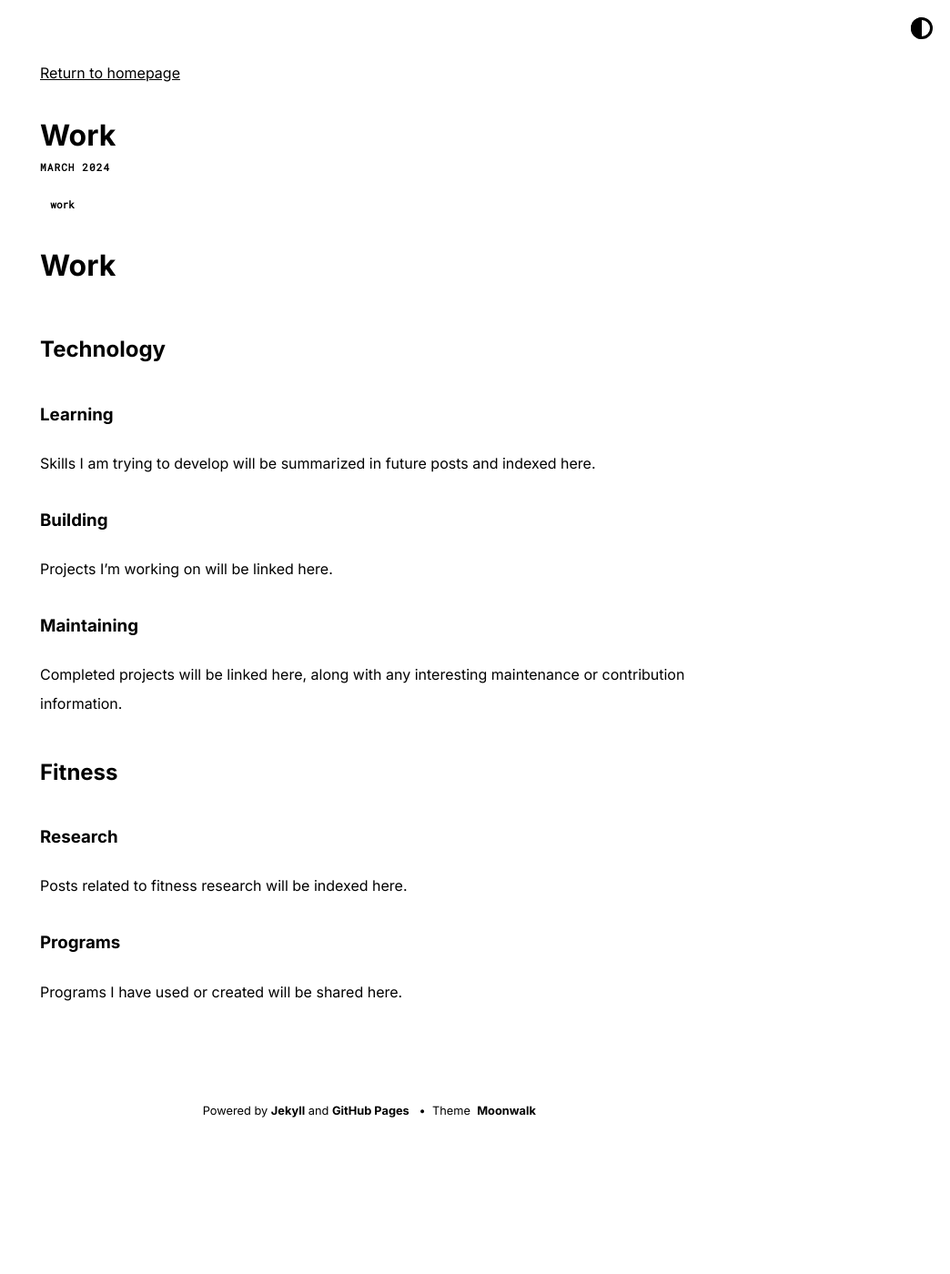
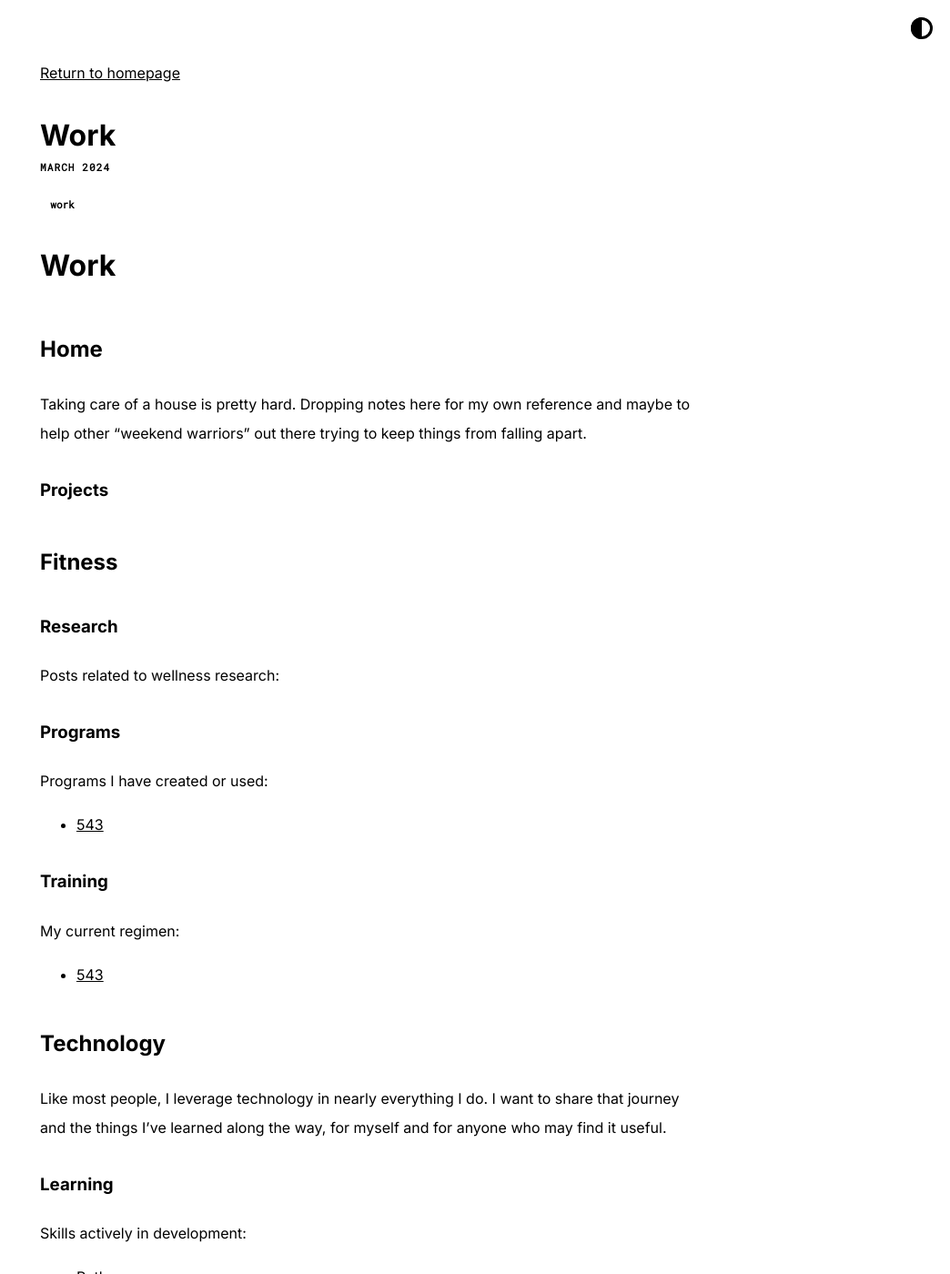
Before and after one commit to blakejacobus/blakejacobus.com, a Jekyll site: the page built from _posts/2024-03-17-work.md, in a window 1280 px wide and 1400 px high. Shown: the whole window at 91% size, without its empty margins (236-1280 px from the left). Built offline with Jekyll 4.4.1, drawn with Linux system fonts in a browser that asks for light colours; some of the changed text lies outside the part shown.

Commit message:
various posts created and updated

```diff
--- a/_posts/2024-03-17-work.md
+++ b/_posts/2024-03-17-work.md
@@ -5,26 +5,63 @@ tags: [work]
 
 # Work
 
-## Technology
+## Home
 
-### Learning
+Taking care of a house is pretty hard. Dropping notes here for my own reference and maybe to help other "weekend warriors" out there trying to keep things from falling apart.
 
-Skills I am trying to develop will be summarized in future posts and indexed here.
+### Projects
 
-### Building
 
-Projects I'm working on will be linked here.
-
-### Maintaining
-
-Completed projects will be linked here, along with any interesting maintenance or contribution information.
 
 ## Fitness
 
 ### Research
 
-Posts related to fitness research will be indexed here.
+Posts related to wellness research:
 
 ### Programs
 
-Programs I have used or created will be shared here.
+Programs I have created or used:
+
+- [543](./2024-03-16-543.md)
+
+### Training
+
+My current regimen:
+
+- [543](./2024-03-16-543.md)
+
+## Technology
+
+Like most people, I leverage technology in nearly everything I do. I want to share that journey and the things I've learned along the way, for myself and for anyone who may find it useful.
+
+### Learning
+
+Skills actively in development:
+
+- Python
+
+Aspirational abilities:
+
+- JavaScript
+- Splunk
+- Dynatrace
+
+### Using
+
+Tools and languages that I use for professional and personal projects:
+
+- Jekyll
+- HTML/CSS
+
+### Completed
+
+Projects that I've completed and/or skills I have become fluent in along the way:
+
+- AWS CLI
+- Bash (Linux shell)
+- GitHub Pages
+  - [Jekyll](./2024-03-10-jekyll-setup.md)
+  - [Moonwalk](./2024-03-16-moonwalk-guide.md)
+- Microsoft Entra ID
+- Terraform CLI / API
```
Also changed, not shown: _posts/2019-03-17-corn-dog-day.md (added, +10 -0 lines), _posts/2021-03-04-corn-dog-day.md (deleted, +0 -10 lines), _posts/2024-01-16-buffalo-flash.md (added, +73 -0 lines), _posts/2024-01-20-slurry.md (added, +18 -0 lines), _posts/2024-03-10-jekyll-setup.md (added, +61 -0 lines), _posts/2024-03-16-543-sbdpr.md (deleted, +0 -60 lines), _posts/2024-03-16-543.md (added, +86 -0 lines), _posts/2024-03-16-moonwalk-guide.md (+6 -0 lines), _posts/2024-03-22-creation-cookbook.md (+1 -1 lines), _posts/2024_01-17-vlc-bluray.md (added, +20 -0 lines), _posts/TODO.md (added, +35 -0 lines).
